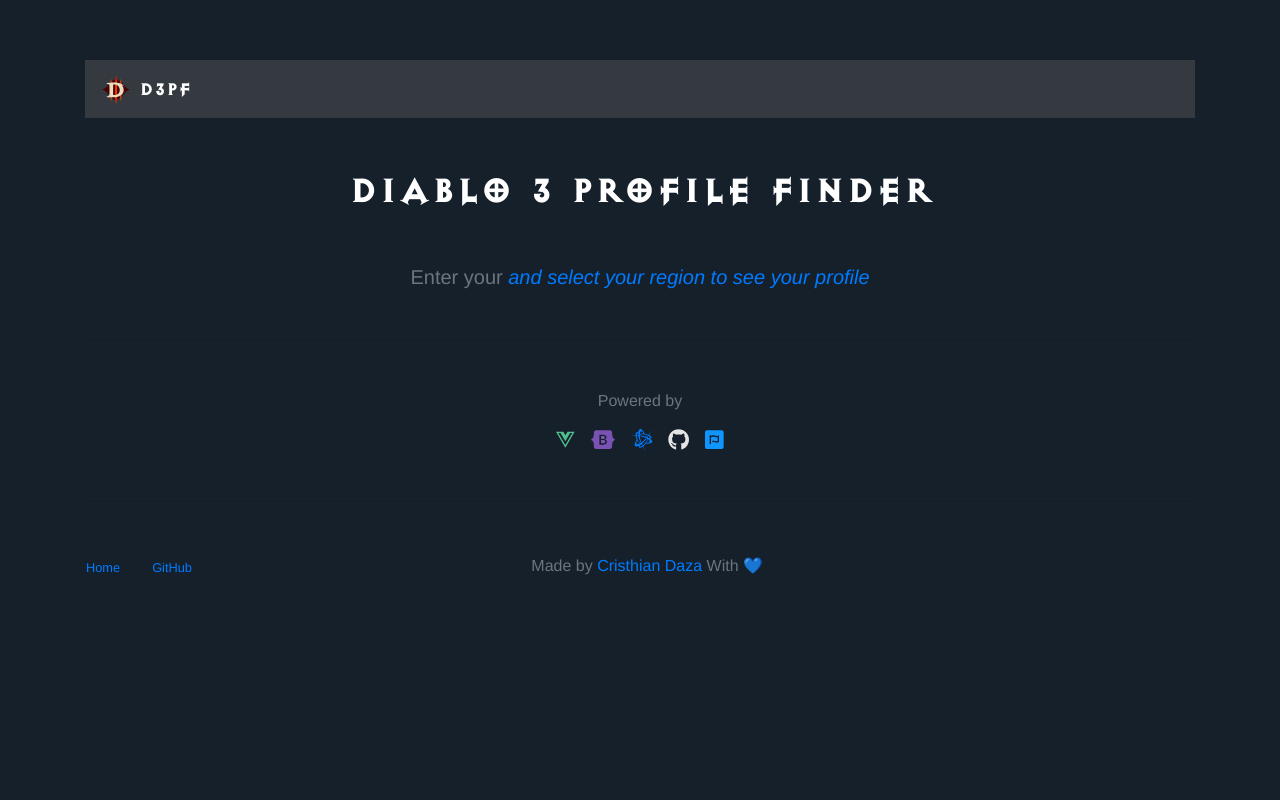
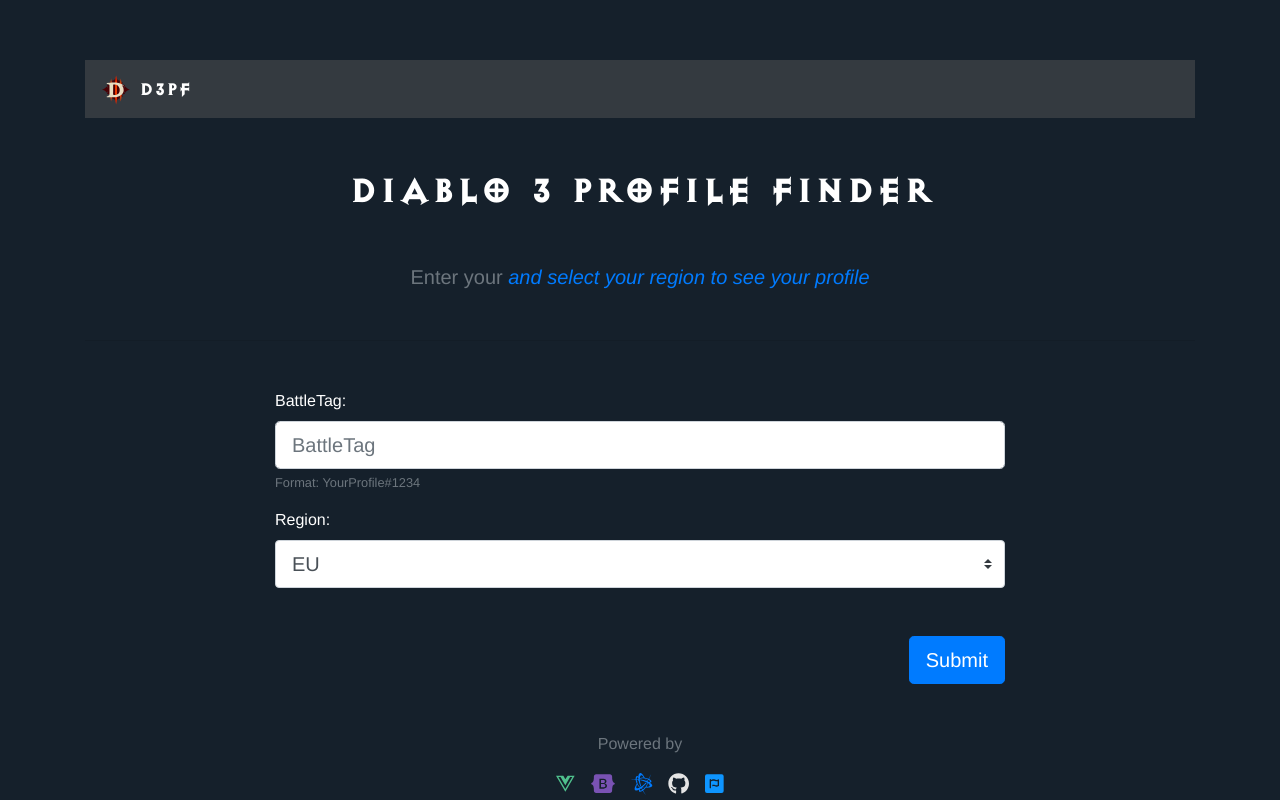
Before and after one commit to CristhianDaza/diablo-3, a Vue app: page / in a window 1280 px wide. Shown: the top 800 px of the page. Built offline with nearby package versions, Linux system fonts and the light colour scheme; no server answers.

Commit message:
Creando Formulario de busqueda y agregandolo al home

```diff
--- /dev/null
+++ b/src/utils/regions.js
@@ -0,0 +1,13 @@
+const regions = ['us', 'eu', 'kr', 'tw']
+
+const locales = {
+  us: 'en_US',
+  eu: 'en_GB',
+  kr: 'ko_KR',
+  tw: 'zh_TW'
+}
+
+export {
+  regions,
+  locales
+}
--- /dev/null
+++ b/src/views/Home/HomeForm.vue
@@ -0,0 +1,78 @@
+<template>
+  <div class="search-form my-5">
+    <div class="row">
+      <div class="col-12 col-md-8 offset-md-2">
+        <b-form @submit.prevent="onSubmit">
+          <b-form-group
+            id="input-group-1"
+            label="BattleTag:"
+            label-for="input-text"
+            description="Format: YourProfile#1234"
+          >
+            <b-form-input
+              id="input-text"
+              v-model="form.battleTag"
+              type="text"
+              size="lg"
+              required
+              placeholder="BattleTag"
+            >
+
+            </b-form-input>
+          </b-form-group>
+          <b-form-group
+            id="input-group-3"
+            label="Region:"
+            label-for="input-region"
+          >
+            <b-form-select
+              id="inpunt-region"
+              v-model="form.region"
+              size="lg"
+              :options="regions"
+              required
+            >
+            </b-form-select>
+          </b-form-group>
+
+          <div class="d-flex justify-content-end mt-5">
+            <b-button
+              type="submit"
+              variant="primary"
+              size="lg"
+            >
+              Submit
+            </b-button>
+          </div>
+        </b-form>
+      </div>
+    </div>
+  </div>
+</template>
+
+<script>
+import { regions } from '@/utils/regions'
+
+export default {
+  name: 'MainForm',
+  data () {
+    return {
+      form: {
+        battleTag: '',
+        region: 'eu'
+      }
+    }
+  },
+  computed: {
+    regions () {
+      return regions.map(region => ({ value: region, text: region.toUpperCase() }))
+    }
+  },
+  methods: {
+    onSubmit () {
+      const { region, battleTag } = this.form
+      this.$router.push({ name: 'Profile', params: { region, battleTag: battleTag.replace('#', '-') } })
+    }
+  }
+}
+</script>
--- a/src/views/Home/Index.vue
+++ b/src/views/Home/Index.vue
@@ -1,16 +1,19 @@
 <template>
   <div class="home">
     <HomeTitle />
+    <HomeForm />
   </div>
 </template>
 
 <script>
 import HomeTitle from './HomeTitle.vue'
+import HomeForm from './HomeForm.vue'
 
 export default {
   name: 'Home',
   components: {
-    HomeTitle
+    HomeTitle,
+    HomeForm
   }
 }
 </script>
```
